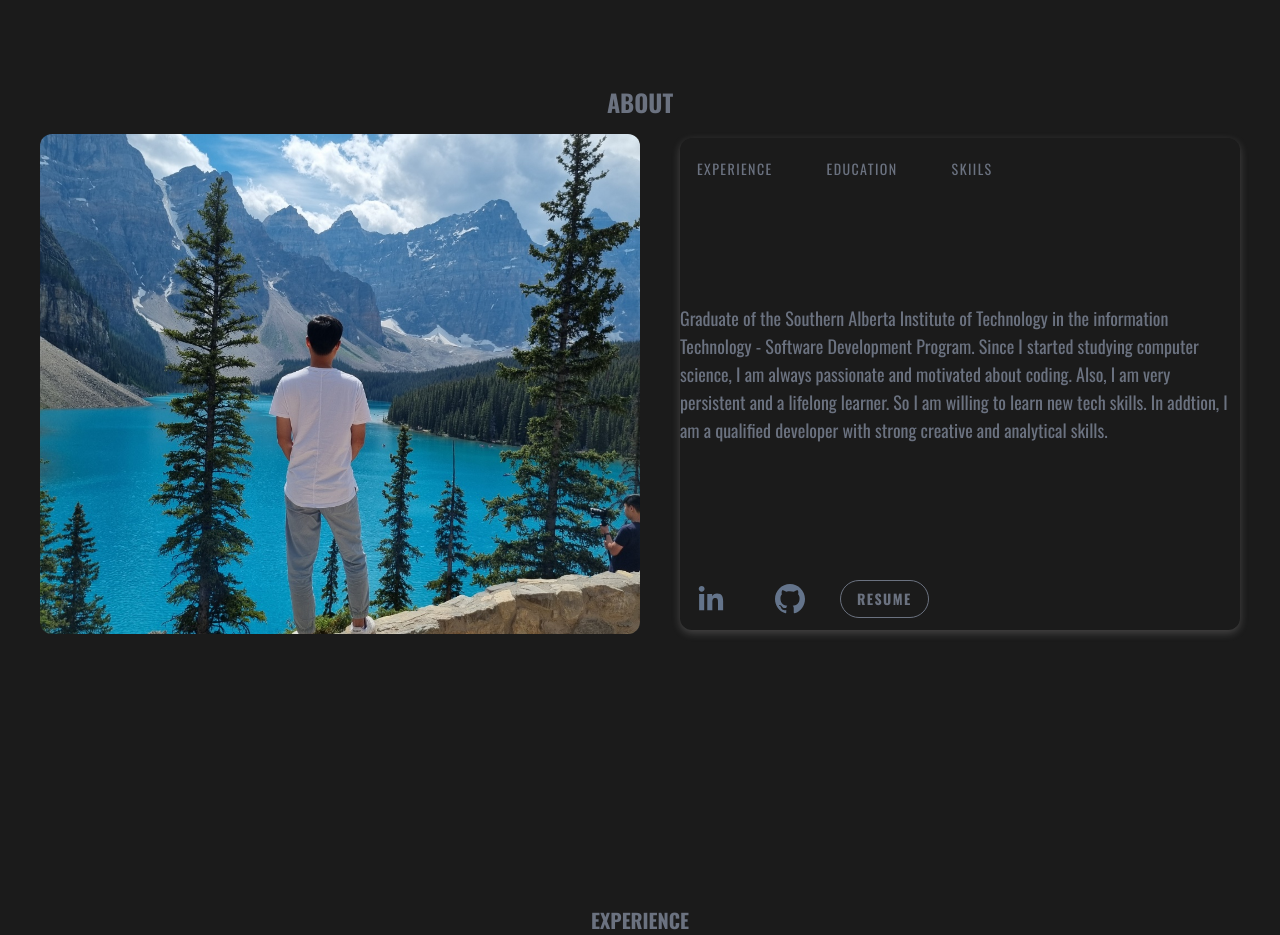
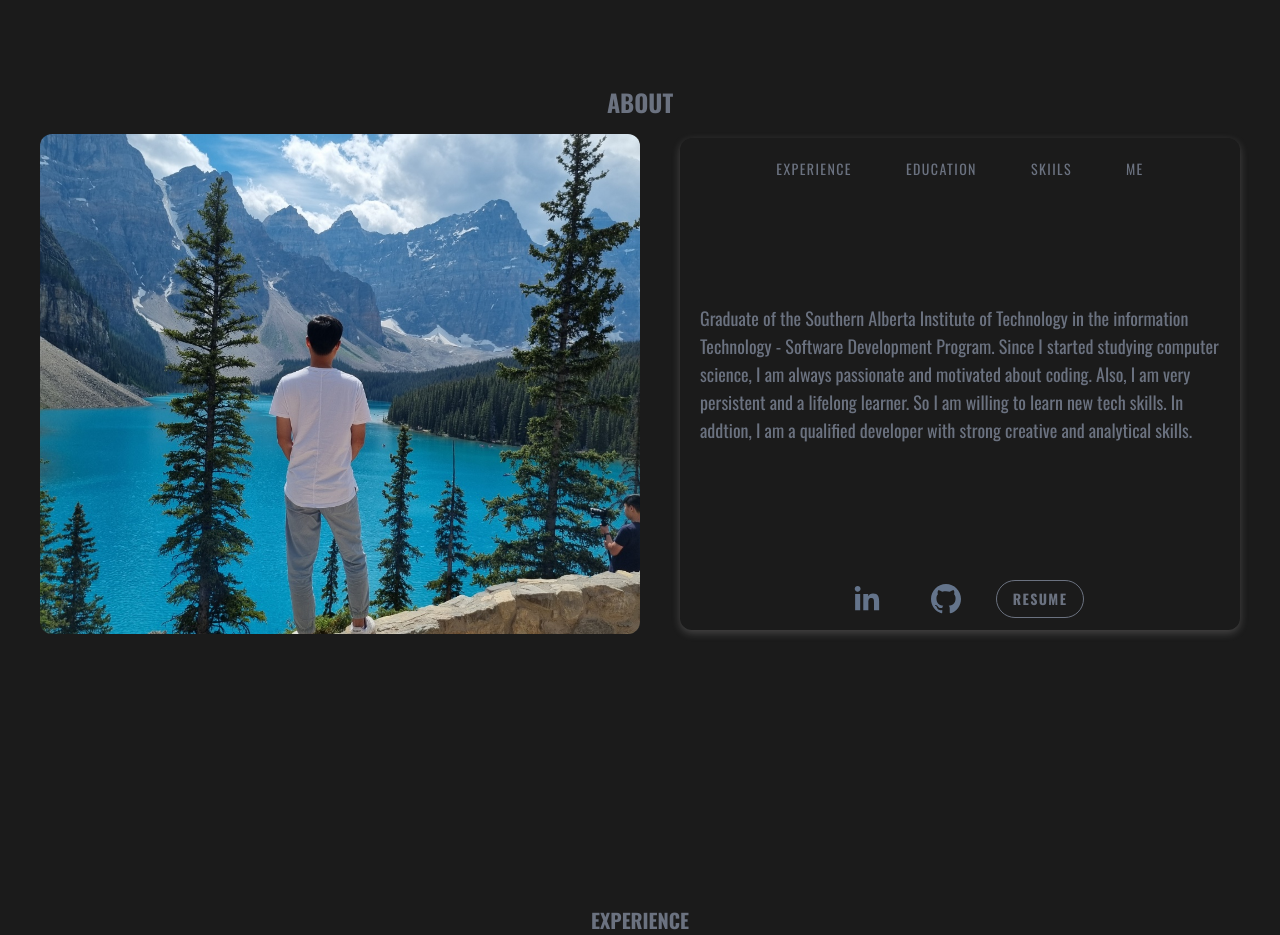
Before and after one commit to AramKim37/Aram-homepage, a Next.js app: page / in a window 1280 px wide. Shown: the part 840-1775 px from the top of the page. Built offline with nearby package versions, Linux system fonts and the light colour scheme.

Commit message:
rebuilding about section

```diff
--- a/components/About.jsx
+++ b/components/About.jsx
@@ -9,6 +9,11 @@ import Resume from "@/public/image/resume.png";
 
 const About = () => {
   const [isHovered, setIsHovered] = useState(false);
+  // const [showExp, setShowExp] = useState(false);
+  // const [showEdu, setShowEdu] = useState(false);
+  // const [showSkill, setShowSkill] = useState(false);
+  const [active, setActive] = useState(null);
+
   return (
     <div
       id="about"
@@ -36,20 +41,56 @@ const About = () => {
           className="flex mx-auto basis-1/2 md:mb-0 flex-shrink-0 w-[200px] h-[250px] object-cover rounded-xl md:w-[300px] md:h-[550px] xl:w-[500px] xl:h-[500px] 2xl:h-[700px] pb-5 md:pb-0"
         />
         <div className="flex flex-col justify-center md:justify-between space-y-10 rounded-xl m-1 about-shadow">
-          <div className="flex gap-5">
-            <button className="heroButton">Experience</button>
-            <button className="heroButton">Education</button>
-            <button className="heroButton">Skiils</button>
+          <div className="flex gap-5 items-center justify-center">
+            <button className="heroButton" onClick={() => setActive("exp")}>
+              Experience
+            </button>
+            <button className="heroButton" onClick={() => setActive("edu")}>
+              Education
+            </button>
+            <button className="heroButton" onClick={() => setActive("skill")}>
+              Skiils
+            </button>
+            <button className="heroButton" onClick={() => setActive("who")}>
+              Me
+            </button>
           </div>
-          <p className="text-[20x] md:text-lg text-gray-500 text-left 2xl:text-3xl">
-            Graduate of the Southern Alberta Institute of Technology in the
-            information Technology - Software Development Program. Since I
-            started studying computer science, I am always passionate and
-            motivated about coding. Also, I am very persistent and a lifelong
-            learner. So I am willing to learn new tech skills. In addtion, I am
-            a qualified developer with strong creative and analytical skills.
-          </p>
-          <div className="flex pt-5 items-center gap-5 justify-center md:justify-start">
+          <div className="flex items-center justify-center p-5">
+            {active !== "exp" && active !== "edu" && active !== "skill" && (
+              <p className="text-[20x] md:text-lg text-gray-500 text-left 2xl:text-3xl">
+                Graduate of the Southern Alberta Institute of Technology in the
+                information Technology - Software Development Program. Since I
+                started studying computer science, I am always passionate and
+                motivated about coding. Also, I am very persistent and a
+                lifelong learner. So I am willing to learn new tech skills. In
+                addtion, I am a qualified developer with strong creative and
+                analytical skills.
+              </p>
+            )}
+            {active === "exp" && (
+              <div>
+                <h1>Capstone Project</h1>
+                <div>
+                  <h3>2021</h3>
+                  <ul>
+                    <li>Brainstorm innovative ideas for the project</li>
+                    <li>Implement payment system(Stripe)</li>
+                    <li>Works closely with the projcet team</li>
+                    <li>Collaborate with Github</li>
+                  </ul>
+                </div>
+              </div>
+            )}
+            {active === "edu" && <p>edu</p>}
+            {active === "skill" && <p>skill</p>}
+            {active !== "exp" &&
+              active !== "edu" &&
+              active !== "skill" &&
+              active === "who" &&
+              ""}
+          </div>
+
+          <div className="flex pt-5 items-center gap-5 justify-center">
             <SocialIcon
               url="https://www.linkedin.com/in/aram-kim/"
               fgColor="#64748b"
```
